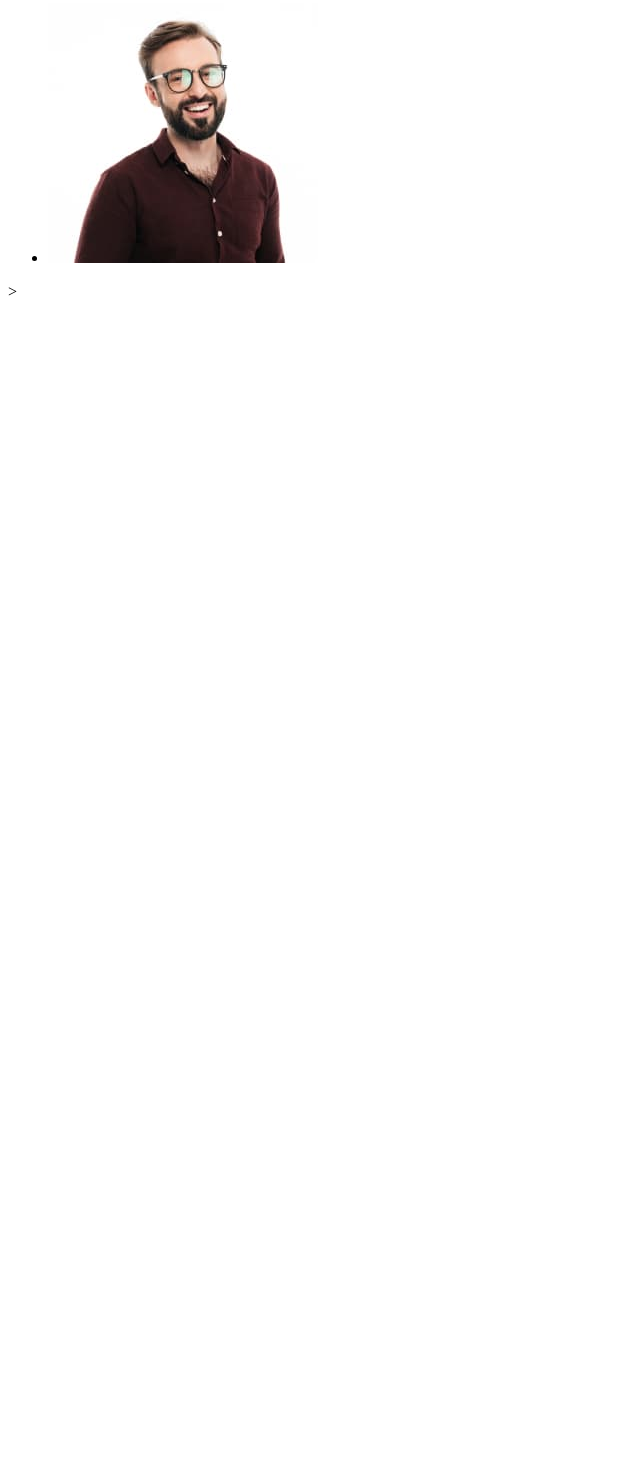
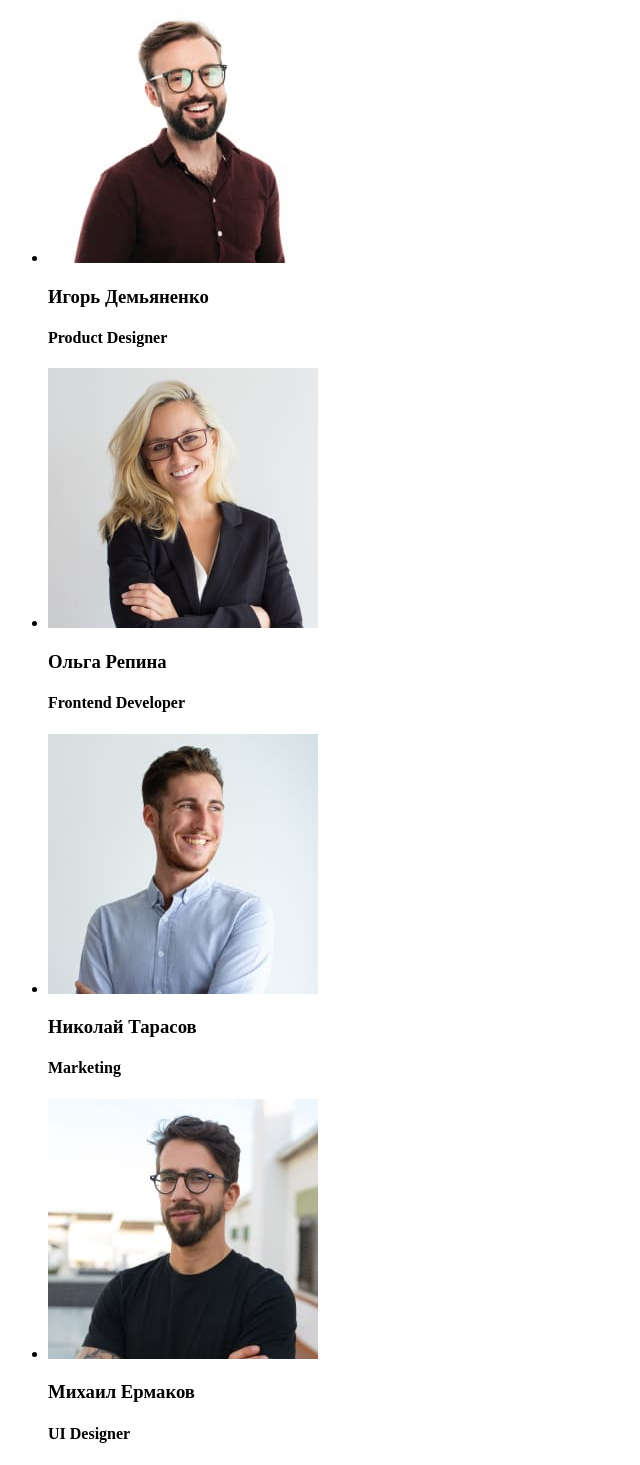
Before and after one commit to YevheniiLi/goit-markup-hw-01, a plain HTML site: page index.html in a window 1280 px wide. Shown: the part 1595-3060 px from the top of the page, without its empty margins (0-640 px from the left). Before the commit the page ends 1904 px from the top, so only its background shows below. Drawn offline with Linux system fonts and the light colour scheme.

Commit message:
Редактирование тега

```diff
--- a/index.html
+++ b/index.html
@@ -69,9 +69,21 @@
     <section>
         <h2>Наша команда</h2>
         <ul>
-            <li>
-                <img src="./images/Igor Demyanenko.jpg" alt="" width="270">
-            </li>
+            <li><img src="./images/Igor Demyanenko.jpg" alt="" width="270"> </li>
+            <h3>Игорь Демьяненко</h3>
+            <p><h4>Product Designer</h4></p>
+
+            <li><img src="./images/Olga Repina.jpg" alt=""width="270"></li>
+            <h3>Ольга Репина</h3>
+            <p><h4>Frontend Developer</h4></p>
+
+            <li><img src="./images/Nikolay Tarasov.jpg" alt=""width="270"></li>
+            <h3>Николай Тарасов</h3>
+            <p><h4>Marketing</h4></p>
+
+            <li><img src="./images/Michail Ermakov.jpg" alt=""width="270"></li>
+            <h3>Михаил Ермаков</h3>
+            <p><h4>UI Designer</h4></p>
         </ul>
 
 
```
